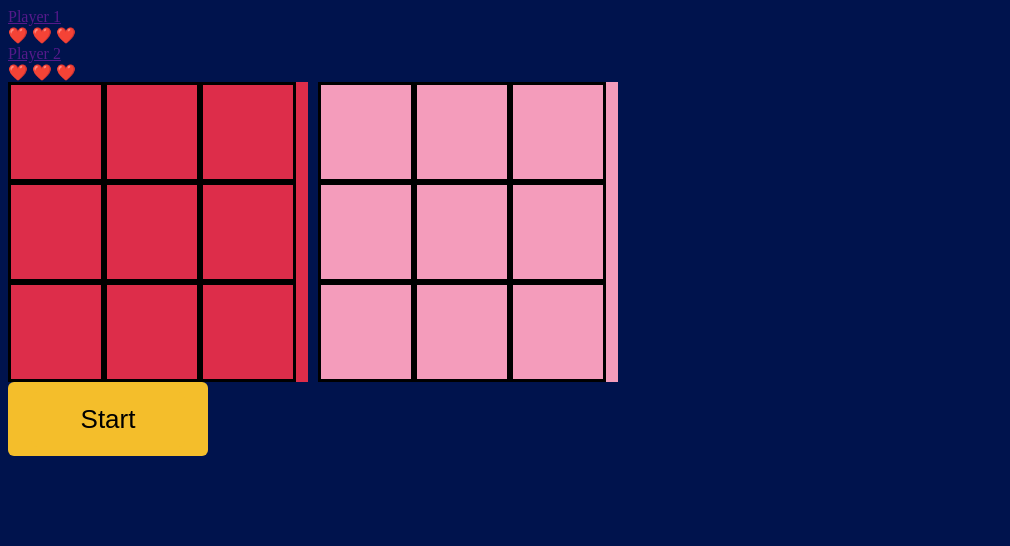
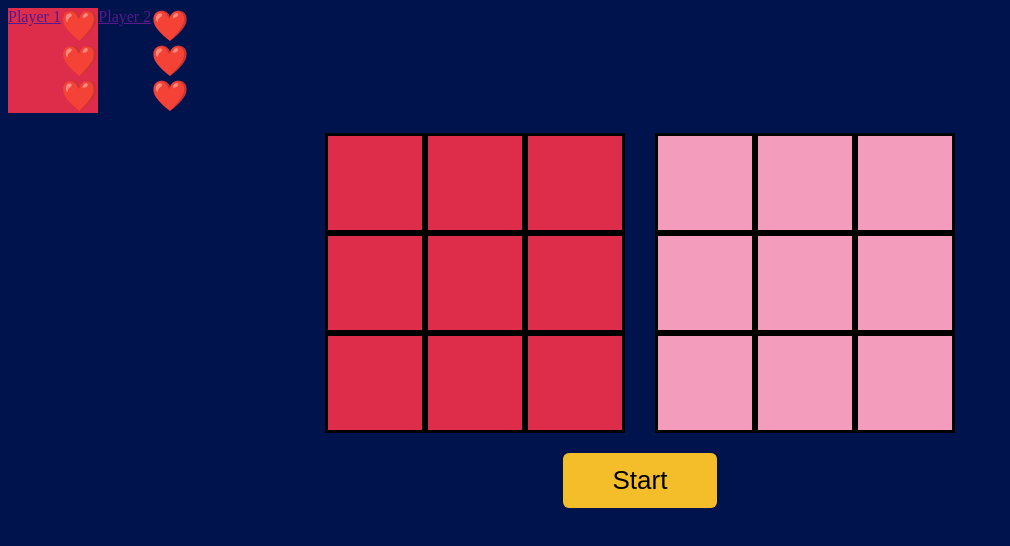
Before and after one commit to abdulrazaqebrahim25-oss/Trap-Guessing-Game, a plain HTML site: page Trap-Guessing-Game/index.html in a window 1280 px wide. Shown: the whole page, without its empty margins (0-1010 px from the left). Drawn offline with Linux system fonts and the light colour scheme.

Commit message:
Adjust the board and strat button

```diff
--- a/Trap-Guessing-Game/css/style.css
+++ b/Trap-Guessing-Game/css/style.css
@@ -1,18 +1,53 @@
+/* background */
+
 body{
 background-color: #00134D;
 
+/* part one players */
 }
 
+.players {
+    display: flex;
+    justify-content: row;
+    margin-bottom: 20px;
+}
+
+.player-box {
+    text-align: center;
+}
+
+.hearts {
+    font-size: 30px;
+    display: flex;
+    flex-direction: column;
+
+}
+
+#p1-hearts{
+  background-color: #DD2D4A;
+  display: flex;
+  justify-content: flex-start;
+}
+
+.ply1Box{
+
+  background-color: #DD2D4A
+
+
+
+}
+/* part two borad */
 .fullBorad{
     display: flex;
-    flex-wrap: wrap;
-    flex-grow: unset;
+    justify-content: center;
+    align-items: center;
+    gap: 10px;
+
 }
 
 .borad-pl1{
   display: flex;
   flex-wrap: wrap;
-  flex-direction: row;
   width: 300px;
   height: 300px;
   background-color: #DD2D4A
@@ -28,7 +63,6 @@ background-color: #00134D;
 .borad-pl2{
   display: flex;
   flex-wrap: wrap;
-  flex-direction: row;
   width: 300px;
   height: 300px;
   background-color: #F49CBB;
@@ -36,29 +70,25 @@ background-color: #00134D;
 
 
 .sqr {
-  width: 30%;
+  width: 33.333%;
   aspect-ratio: 1/1;
   border: 3px solid black;
+  box-sizing: border-box;
   font-size: 64px;
   text-align: center;
 }
 
+/* part three controlButton */
+
 .controlButton{
-    width: 100px;
-    height: 50px;
-    background-color: #f4be2b;
-    font-size: 26px;
-    padding: 12px 50px;
-    border: none;
-    border-radius: 6px;
-    display: flex;
-    align-items: center;
-    justify-content: center;
-
+    margin-top: 20px;
+    text-align: center;
 
 }
 
 .strat{
+    display: block;
+    margin: 0 auto;
     background-color: #f4be2b;
     font-size: 26px;
     padding: 12px 50px;
--- a/Trap-Guessing-Game/index.html
+++ b/Trap-Guessing-Game/index.html
@@ -10,14 +10,14 @@
 <body>
 
     <div class="players">
-        <a href="">Player 1</a>
+        <a class="ply1Box" href="">Player 1</a>
             <div class="hearts" id="p1-hearts">
                 <span class="heart">❤️</span>
                 <span class="heart">❤️</span>
                 <span class="heart">❤️</span>
             </div>
-        <a href=""> Player 2</a>
-            <div class="hearts" id="p1-hearts">
+        <a class="ply2Box" href=""> Player 2</a>
+            <div class="hearts" id="p2-hearts">
                 <span class="heart">❤️</span>
                 <span class="heart">❤️</span>
                 <span class="heart">❤️</span>
@@ -25,32 +25,31 @@
     </div>
 <div class="fullBorad">
    <section class="borad-pl1">
+        <div class="sqr" data-player="1" data-index="0"></div>
+        <div class="sqr" data-player="1" data-index="1"></div>
+        <div class="sqr" data-player="1" data-index="2"></div>
+        <div class="sqr" data-player="1" data-index="3"></div>
+        <div class="sqr" data-player="1" data-index="4"></div>
+        <div class="sqr" data-player="1" data-index="5"></div>
+        <div class="sqr" data-player="1" data-index="6"></div>
+        <div class="sqr" data-player="1" data-index="7"></div>
+        <div class="sqr" data-player="1" data-index="8"></div>
+   </section>
 
+<div class="divider"></div>
 
-    <div class="sqr" id="0"></div>
-    <div class="sqr" id="1"></div>
-    <div class="sqr" id="2"></div>
-    <div class="sqr" id="3"></div>
-    <div class="sqr" id="4"></div>
-    <div class="sqr" id="5"></div>
-    <div class="sqr" id="6"></div>
-    <div class="sqr" id="7"></div>
-    <div class="sqr" id="8"></div>
-   </section>
-<div class="divider"></div>
    <section class="borad-pl2">
+        <div class="sqr" data-player="2" data-index="0"></div>
+        <div class="sqr" data-player="2" data-index="1"></div>
+        <div class="sqr" data-player="2" data-index="2"></div>
+        <div class="sqr" data-player="2" data-index="3"></div>
+        <div class="sqr" data-player="2" data-index="4"></div>
+        <div class="sqr" data-player="2" data-index="5"></div>
+        <div class="sqr" data-player="2" data-index="6"></div>
+        <div class="sqr" data-player="2" data-index="7"></div>
+        <div class="sqr" data-player="2" data-index="8"></div>
+    </section>
 
-
-    <div class="sqr" id="0"></div>
-    <div class="sqr" id="1"></div>
-    <div class="sqr" id="2"></div>
-    <div class="sqr" id="3"></div>
-    <div class="sqr" id="4"></div>
-    <div class="sqr" id="5"></div>
-    <div class="sqr" id="6"></div>
-    <div class="sqr" id="7"></div>
-    <div class="sqr" id="8"></div>
-   </section>
 </div>
    <div class="controlButton">
     <button class="strat" >Start</button>
```
